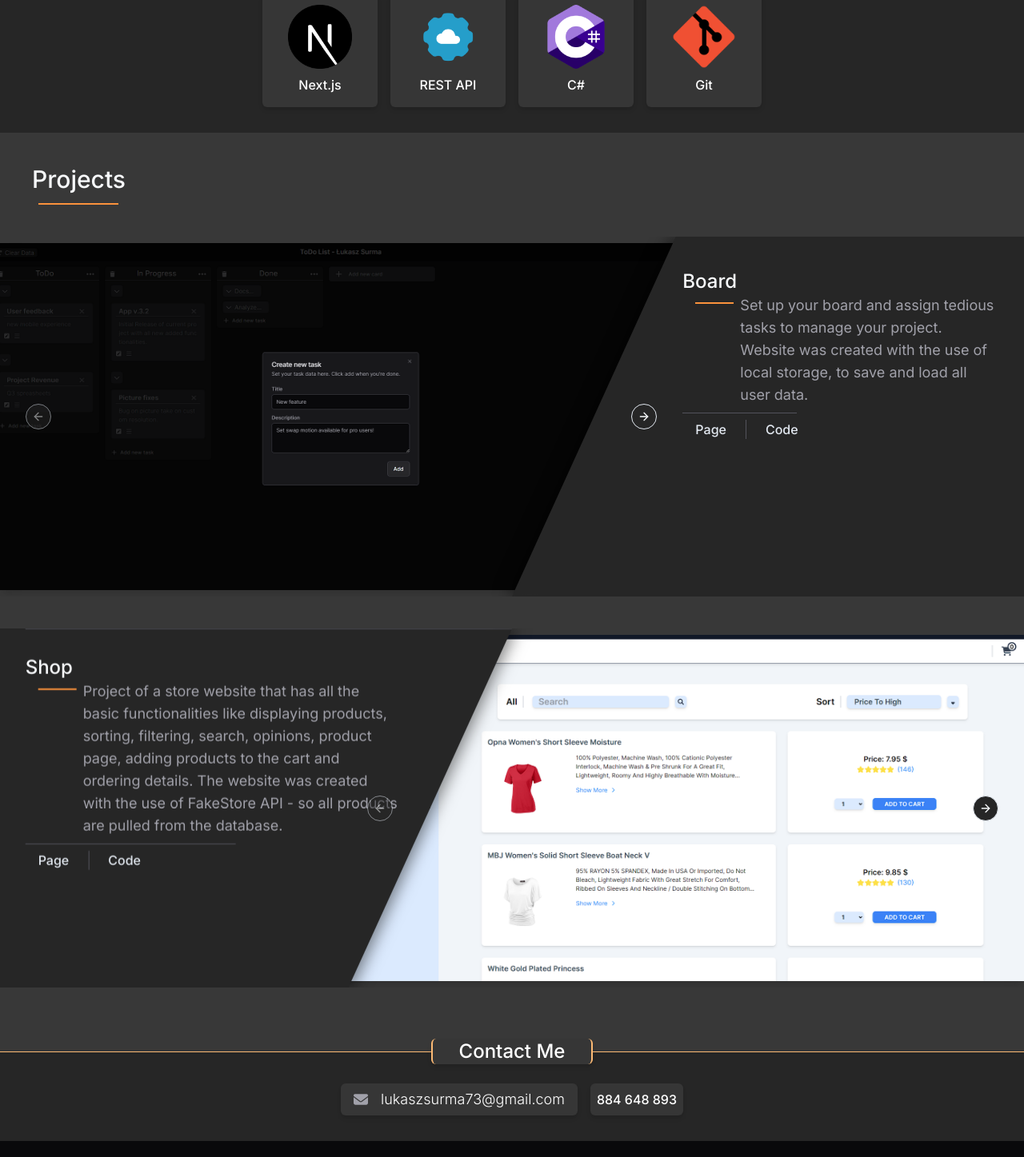
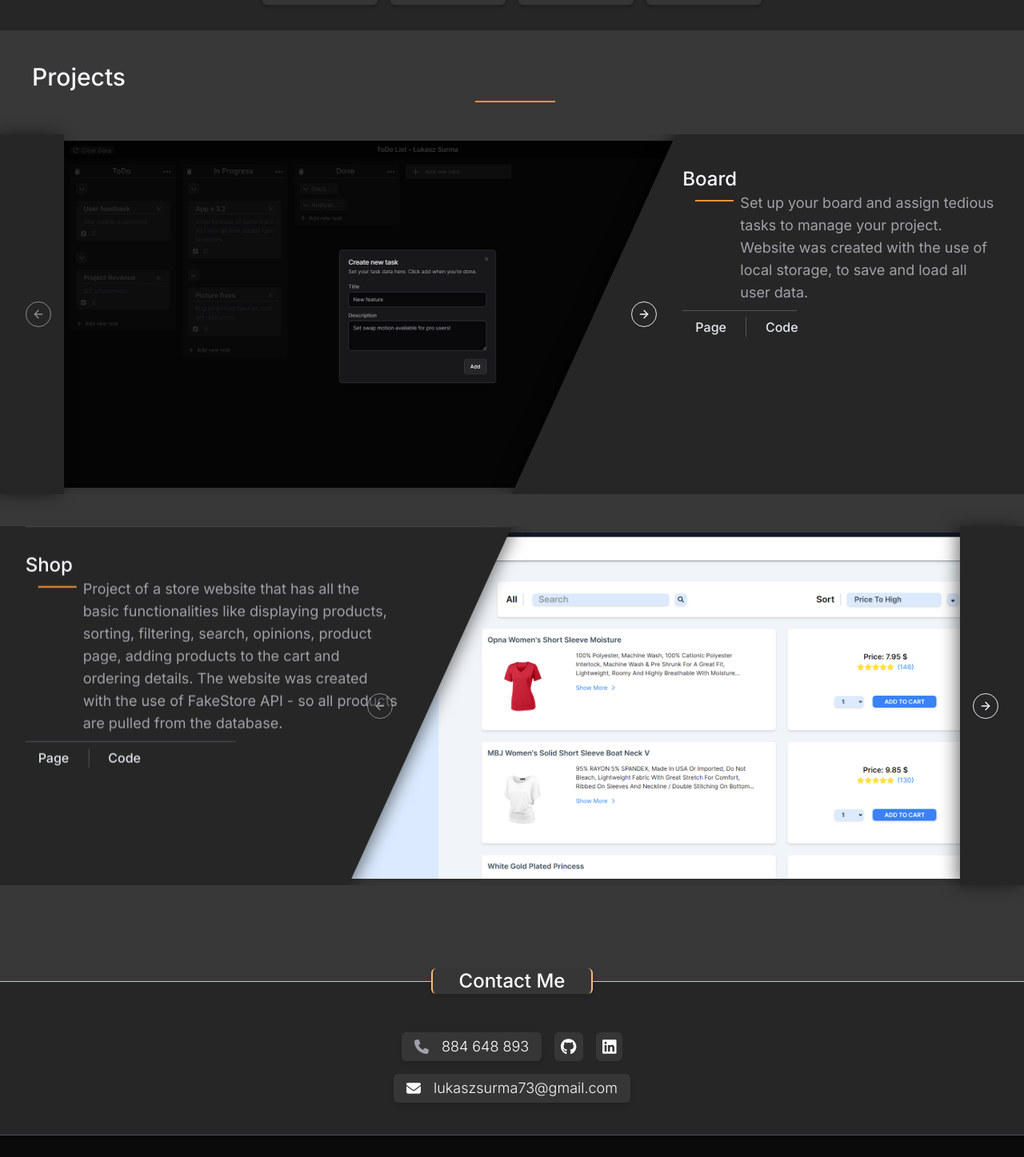
Before and after one commit to S-Lukasz/portfolio-page, a Next.js app: page / in a window 1280 px wide. Shown: the part 619-2066 px from the top of the page at 80% size. Built offline with nearby package versions, Linux system fonts and the light colour scheme.

Commit message:
mobile layout changes

```diff
--- a/app/globals.css
+++ b/app/globals.css
@@ -3,7 +3,8 @@
 @tailwind utilities;
 
 body {
-    background-color: #292929;
+    background-color: #383838;
+
 }
 
 .clipped-component {
--- a/app/page.tsx
+++ b/app/page.tsx
@@ -1,7 +1,11 @@
+"use client";
+
 import Project, { IProject } from "@/components/project";
-import { faEnvelope } from "@fortawesome/free-solid-svg-icons";
+import { faEnvelope, faPhone } from "@fortawesome/free-solid-svg-icons";
 import { FontAwesomeIcon } from "@fortawesome/react-fontawesome";
 import { toast } from "@/components/ui/use-toast";
+import { faGithub, faLinkedin } from "@fortawesome/free-brands-svg-icons";
+import ProjectMobile from "@/components/project-mobile";
 
 interface ISkill {
   name: string;
@@ -56,6 +60,7 @@ const PROJECTS: IProject[] = [
     name: "Board",
     desc: "Set up your board and assign tedious tasks to manage your project. Website was created with the use of local storage, to save and load all user data.",
     path: "https://github.com/S-Lukasz/todo-app",
+    page: "https://todo-lukaszsurma.vercel.app/",
     images: [
       "/projects/todo_screen_4.png",
       "/projects/todo_screen_5.png",
@@ -68,6 +73,7 @@ const PROJECTS: IProject[] = [
     name: "Shop",
     desc: "Project of a store website that has all the basic functionalities like displaying products, sorting, filtering, search, opinions, product page, adding products to the cart and ordering details. The website was created with the use of FakeStore API - so all products are pulled from the database.",
     path: "https://github.com/S-Lukasz/Shop",
+    page: "https://shop-lukaszsurma.vercel.app/",
     images: [
       "/projects/shop_screen_1.png",
       "/projects/shop_screen_3.png",
@@ -80,23 +86,21 @@ export default function Home() {
   return (
     <div className="w-full h-full  flex items-center text-center text-sm font-bold sm:text-2xl flex-col">
       <div className="w-full bg-[#363636] text-left pt-10 px-10 flex  flex-col pb-20">
-        <p className=" text-zinc-50 font-medium text-3xl">About</p>
+        <p className=" text-zinc-50 font-medium text-xl sm:text-3xl">About</p>
         <div className="flex items-start gap-4">
           <div className="border-b-2 w-12 ml-2 mt-3 shadow-md border-orange-400"></div>
-          <div className="flex flex-col font-normal text-xl w-2/3 text-zinc-300 gap-4">
+          <div className="flex flex-col font-normal text-base sm:text-xl w-3/4 sm:w-2/3 text-zinc-300 gap-4">
             <span className="">
               My name is Łukasz and I&apos;m specializing in creating websites
               as a frontend developer. I&apos;ve got 2 years of commercial
               experience as an UI/UX game developer in C# language - currently
               creating games is my side hobby.
             </span>
-            <span>
+            {/* <span>
               Lorem ipsum dolor sit amet, consectetur adipiscing elit. Phasellus
               rhoncus posuere metus ut sodales. Aliquam dignissim massa et
               semper tincidunt. Vestibulum nec arcu eu turpis mattis bibendum.
-              Etiam tempus consequat quam eu consectetur. Proin sit amet mauris
-              dapibus, laoreet tellus vitae.
-            </span>
+            </span> */}
           </div>
         </div>
       </div>
@@ -114,72 +118,109 @@ export default function Home() {
           {SKILLS.map((result, i) => (
             <>
               <button
-                className="w-36 flex flex-col h-36 shadow-md font-light text-center hover:text-orange-400 items-center hover:bg-[#292929] text-lg bg-[#363636] rounded-md"
+                className="sm:w-36 sm:h-36 w-14 h-14 flex flex-col   shadow-md font-light text-center hover:text-orange-400 items-center hover:bg-[#292929] text-lg bg-[#363636] rounded-md"
                 key={"skillKey" + i}
               >
                 <img
-                  className="w-20 h-20 mt-4 "
+                  className="sm:w-20 sm:h-20 w-8 h-8 mt-4 "
                   src={result.icon}
                   alt={result.name}
                 />
-                <p className="p-2 text-base font-medium">{result.name}</p>
+                <p className="sm:block hidden p-2 text-base font-medium">
+                  {result.name}
+                </p>
               </button>
             </>
           ))}
         </div>
       </div>
 
-      <div className="flex flex-col gap-10 pb-20 bg-[#383838]">
-        <div className="flex h-full text-left text-slate-50 text-2xl flex-col mt-10 px-10">
-          <p className="  font-medium text-3xl">Projects</p>
-          <div className="flex items-start gap-4">
-            <div className="border-b-2 w-1/12 ml-2 mt-3 border-orange-400"></div>
-            {/* <p className="font-light text-lg w-1/2">
-              My name is Łukasz and I&apos;m specializing in creating websites
-              as a frontend developer. I&apos;ve got 2 years of commercial
-              experience as an UI/UX game developer in C# language - currently
-              creating games is my side hobby.
-            </p> */}
+      <div className="flex flex-col sm:gap-10 pb-20 bg-[#383838]">
+        <div className="flex h-full sm:text-left text-slate-50 text-2xl flex-col mt-10 sm:px-10">
+          <p className="font-medium text-xl sm:text-3xl">Projects</p>
+          <div className="flex justify-center sm:items-start gap-4">
+            <div className="border-b-2 w-full sm:w-1/12 sm:ml-2 mt-3 border-orange-400"></div>
           </div>
         </div>
         {PROJECTS.map((result, i) => (
-          <Project key={"projectKey_" + i} project={result} index={i}></Project>
+          <>
+            <ProjectMobile
+              key={"projectKey_" + i}
+              project={result}
+              index={i}
+              className=" block sm:hidden "
+            ></ProjectMobile>
+            <Project
+              key={"projectKey_" + i}
+              project={result}
+              index={i}
+              className=" hidden sm:block "
+            ></Project>
+          </>
         ))}
       </div>
 
-      <div className="w-full gap-4 bg-neutral-800 pb-8 text-left flex text-white flex-col shadow-md items-center ">
+      <div className="w-full gap-4 bg-neutral-800 pb-10 text-left flex text-white flex-col shadow-md items-center sm:mt-10 relative">
         <div className="flex w-full items-center m-auto -mt-4">
           <div className="border-b w-full border-orange-300 shadow-md"></div>
-          <p className="text-center w-96 font-medium text-2xl bg-[#363636] px-8 rounded-md  border-x-2 border-orange-300 z-0 shadow-md ">
+          <p className="text-center w-96 font-medium text-lg sm:text-2xl bg-[#363636] px-4 sm:px-8 rounded-md  border-x-2 border-orange-300 z-0 shadow-md ">
             Contact Me
           </p>
           <div className="border-b w-full border-orange-300 shadow-md"></div>
         </div>
 
-        <div className="flex gap-4 mt-2">
+        <div className="flex gap-4 mt-8 flex-col items-center">
+          <div className="flex gap-4">
+            <button
+              onClick={() => {
+                navigator.clipboard.writeText("884 648 893");
+                toast({
+                  title: "Phone number copied",
+                });
+              }}
+              className="flex flex-col shadow-md py-1 font-light text-left hover:text-orange-400 items-start hover:bg-[#292929] text-lg bg-[#363636] rounded-md"
+            >
+              <div className="flex items-center gap-4 px-4 text-center">
+                <FontAwesomeIcon
+                  className="text-[#A1A1AA] hover:text-slate-50"
+                  icon={faPhone}
+                />
+
+                <p>884 648 893</p>
+              </div>
+            </button>
+            <div className="flex items-center gap-4 ">
+              <a
+                target="_blank"
+                href="https://github.com/S-Lukasz"
+                className="hover:text-orange-400 items-start hover:bg-[#292929] text-xl bg-[#363636] rounded-md px-2 py-1"
+              >
+                <FontAwesomeIcon icon={faGithub} />
+              </a>
+              <a
+                target="_blank"
+                href="https://www.linkedin.com/in/%C5%82ukasz-surma-71b0a7219/"
+                className="hover:text-orange-400 items-start hover:bg-[#292929] text-xl bg-[#363636] rounded-md px-2 py-1"
+              >
+                <FontAwesomeIcon icon={faLinkedin} />
+              </a>
+            </div>
+          </div>
+
           <button
-            // onClick={() => {
-            //   navigator.clipboard.writeText("lukaszsurma73@gmail.com");
-            //   toast({
-            //     title: "E-mail Copied",
-            //   });
-            // }}
-
-            className="flex flex-col shadow-md font-light text-center hover:text-orange-400 items-center hover:bg-[#292929] text-lg bg-[#363636] rounded-md"
+            onClick={() => {
+              navigator.clipboard.writeText("lukaszsurma73@gmail.com");
+              toast({
+                title: "E-mail copied",
+              });
+            }}
+            className="flex  text-zinc-50 flex-col shadow-md py-1 font-light text-left hover:text-orange-400 items-start hover:bg-[#292929] text-lg bg-[#363636] rounded-md"
           >
-            {/* <p className="p-2 text-base font-medium">Phone</p> */}
-            <div className="flex items-center gap-4 m-auto px-4 text-center">
-              <FontAwesomeIcon
-                className="text-[#A1A1AA] hover:text-slate-50"
-                icon={faEnvelope}
-              />
+            <div className="flex items-center gap-4 px-4 text-center">
+              <FontAwesomeIcon icon={faEnvelope} />
 
               <p>lukaszsurma73@gmail.com</p>
             </div>
-          </button>
-
-          <button className="flex flex-col shadow-md font-light text-center hover:text-orange-400 items-center hover:bg-[#292929] text-lg bg-[#363636] rounded-md">
-            <p className="p-2 text-base font-medium">884 648 893</p>
           </button>
         </div>
       </div>
--- a/components/footer.tsx
+++ b/components/footer.tsx
@@ -1,6 +1,6 @@
 export default function Footer() {
   return (
-    <footer className="z-10 flex flex-col items-center justify-center bg-zinc-950">
+    <footer className="z-10 flex flex-col items-center justify-center border-t border-zinc-600 bg-neutral-950">
       <div className=" border-t border-zinc-600" />
       <p className="text-sm text-[#A1A1AA] p-6 text-center">
         Built by Łukasz Surma. The source code is available on{" "}
--- /dev/null
+++ b/components/project-mobile.tsx
@@ -0,0 +1,88 @@
+/* eslint-disable @next/next/no-img-element */
+
+import {
+  Carousel,
+  CarouselContent,
+  CarouselItem,
+  CarouselNext,
+  CarouselPrevious,
+} from "@/components/ui/carousel";
+import { useMemo } from "react";
+import { IProject } from "./project";
+
+interface Prop {
+  index: number;
+  className: string;
+  project: IProject;
+}
+
+export default function ProjectMobile({ className, project, index }: Prop) {
+  const isFlipped = useMemo(() => index % 2 !== 0, [index]);
+
+  return (
+    <div
+      className={
+        className +
+        " flex flex-col w-full h-full text-slate-50 relative bg-neutral-800"
+      }
+    >
+      <div
+        className={
+          " flex flex-col h-full text-left ml-auto mt-2 pointer-events-auto p-4"
+        }
+      >
+        <div
+          className={
+            index === 0
+              ? ""
+              : " border-t border-zinc-600 w-full mt-2 mb-8 mx-auto"
+          }
+        />
+        <p className="text-2xl font-medium">{project.name}</p>
+        <div className="flex w-full gap-2">
+          <div className="ml-4 w-12 h-1 mt-2 border-b-2 border-orange-400"></div>
+          <p className={" pb-2 pr-2 w-4/5 font-normal  text-[#A1A1AA] text-lg"}>
+            {project.desc}
+          </p>
+        </div>
+        <div className="w-full flex border-t border-zinc-600 gap-2 pt-2">
+          <a
+            target="_blank"
+            href={project.page}
+            className="text-slate-200 hover:text-orange-400 inline-flex text-center px-4 duration-300 ease-out
+                  whitespace-nowrap rounded-md text-base font-medium ring-offset-white transition-colors
+                  focus-visible:outline-none focus-visible:ring-2 focus-visible:ring-slate-950 focus-visible:ring-offset-2 disabled:pointer-events-none disabled:opacity-50"
+          >
+            Page
+          </a>
+          <div className=" border-r border-zinc-600"></div>
+          <a
+            target="_blank"
+            href={project.path}
+            className="text-slate-200 hover:text-orange-400 inline-flex text-center px-4
+                  whitespace-nowrap rounded-md text-base font-medium ring-offset-white transition-colors
+                  focus-visible:outline-none focus-visible:ring-2 focus-visible:ring-slate-950 focus-visible:ring-offset-2 disabled:pointer-events-none disabled:opacity-50"
+          >
+            Code
+          </a>
+        </div>
+      </div>
+
+      <Carousel className="w-full shadow-lg bg-neutral-800 p-4">
+        <CarouselContent className="h-full">
+          {project.images.map((image, i) => (
+            <CarouselItem key={"imageKey_" + i}>
+              <img
+                className={"flex w-96 object-cover h-full rounded-md"}
+                src={image}
+                alt="projImg"
+              />
+            </CarouselItem>
+          ))}
+        </CarouselContent>
+        <CarouselPrevious className="ml-20 w-5 h-5 bg-neutral-600 hover:bg-orange-300 hover:border-neutral-800" />
+        <CarouselNext className="mr-20 w-5 h-5 bg-neutral-600  hover:bg-orange-300 hover:border-neutral-800" />
+      </Carousel>
+    </div>
+  );
+}
--- a/components/project.tsx
+++ b/components/project.tsx
@@ -14,19 +14,31 @@ export interface IProject {
   name: string;
   desc: string;
   path: string;
+  page: string;
   images: string[];
 }
 
 interface Prop {
   index: number;
+  className: string;
   project: IProject;
 }
 
-export default function Project({ project, index }: Prop) {
+export default function Project({ project, className, index }: Prop) {
   const isFlipped = useMemo(() => index % 2 !== 0, [index]);
 
   return (
-    <div className="flex flex-col w-full h-full text-slate-50">
+    <div
+      className={
+        className + " flex flex-col w-full h-full text-slate-50 relative"
+      }
+    >
+      <div
+        className={
+          (isFlipped ? "  right-0 " : " ") +
+          " drop-shadow-clipped absolute h-full w-20 bg-neutral-800 z-10 pointer-events-none"
+        }
+      />
       <div
         className={
           (isFlipped ? " justify-end " : " justify-start") +
@@ -38,7 +50,10 @@ export default function Project({ project, index }: Prop) {
             {project.images.map((image, i) => (
               <CarouselItem key={"imageKey_" + i}>
                 <img
-                  className="flex object-cover w-full h-full "
+                  className={
+                    (isFlipped ? "" : "ml-24 ") +
+                    "flex object-cover w-full h-full "
+                  }
                   src={image}
                   alt="projImg"
                 />
@@ -83,7 +98,7 @@ export default function Project({ project, index }: Prop) {
               <div className="w-1/3 flex border-t border-zinc-600 gap-2 py-2">
                 <a
                   target="_blank"
-                  href="https://shop-lukaszsurma.vercel.app/"
+                  href={project.page}
                   className="text-slate-200 hover:text-orange-400 inline-flex text-center px-4 duration-300 ease-out
                 whitespace-nowrap rounded-md text-base font-medium ring-offset-white transition-colors
                 focus-visible:outline-none focus-visible:ring-2 focus-visible:ring-slate-950 focus-visible:ring-offset-2 disabled:pointer-events-none disabled:opacity-50"
```
Also changed, not shown: components/header.tsx (+1 -68 lines).
